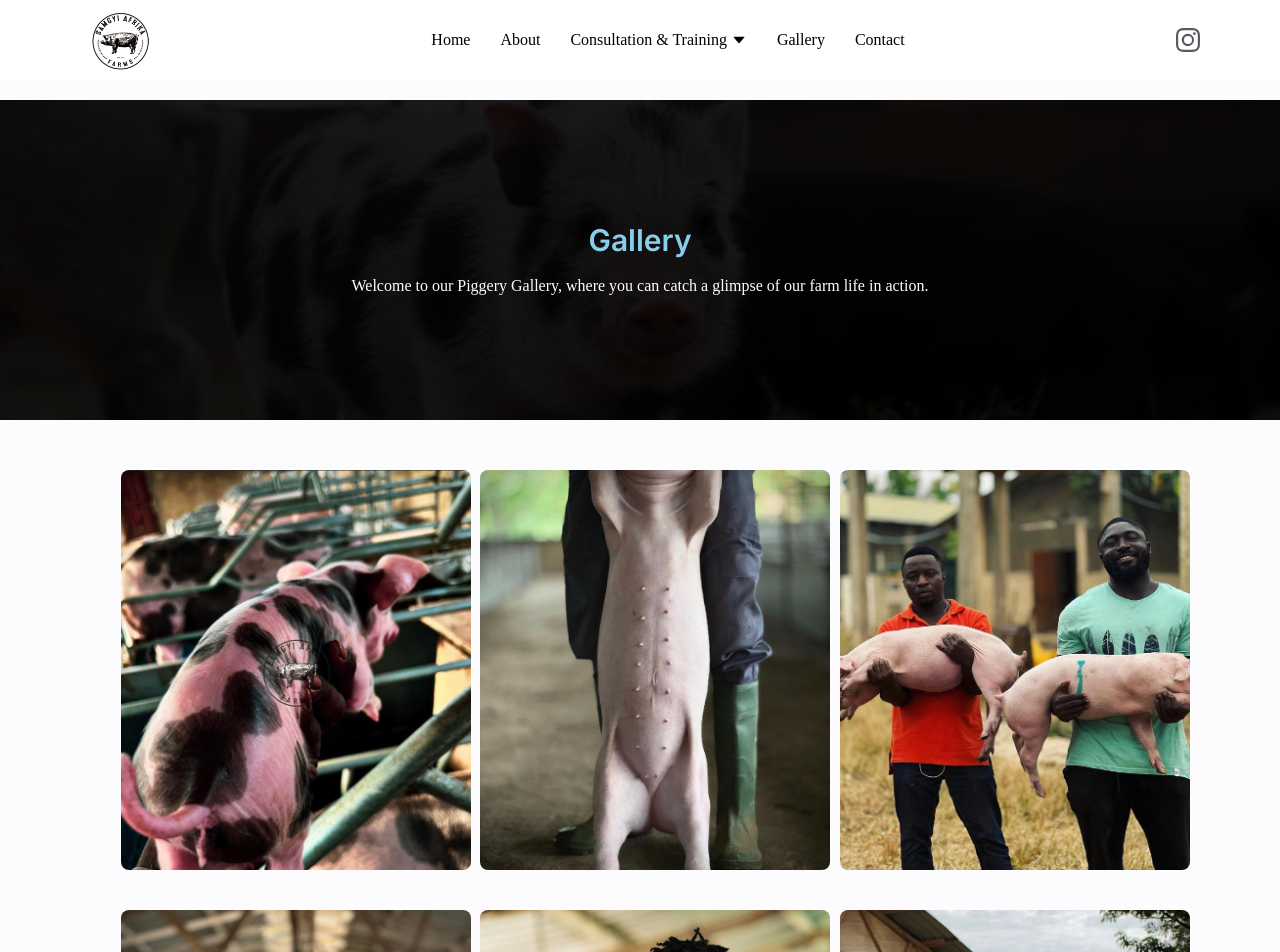
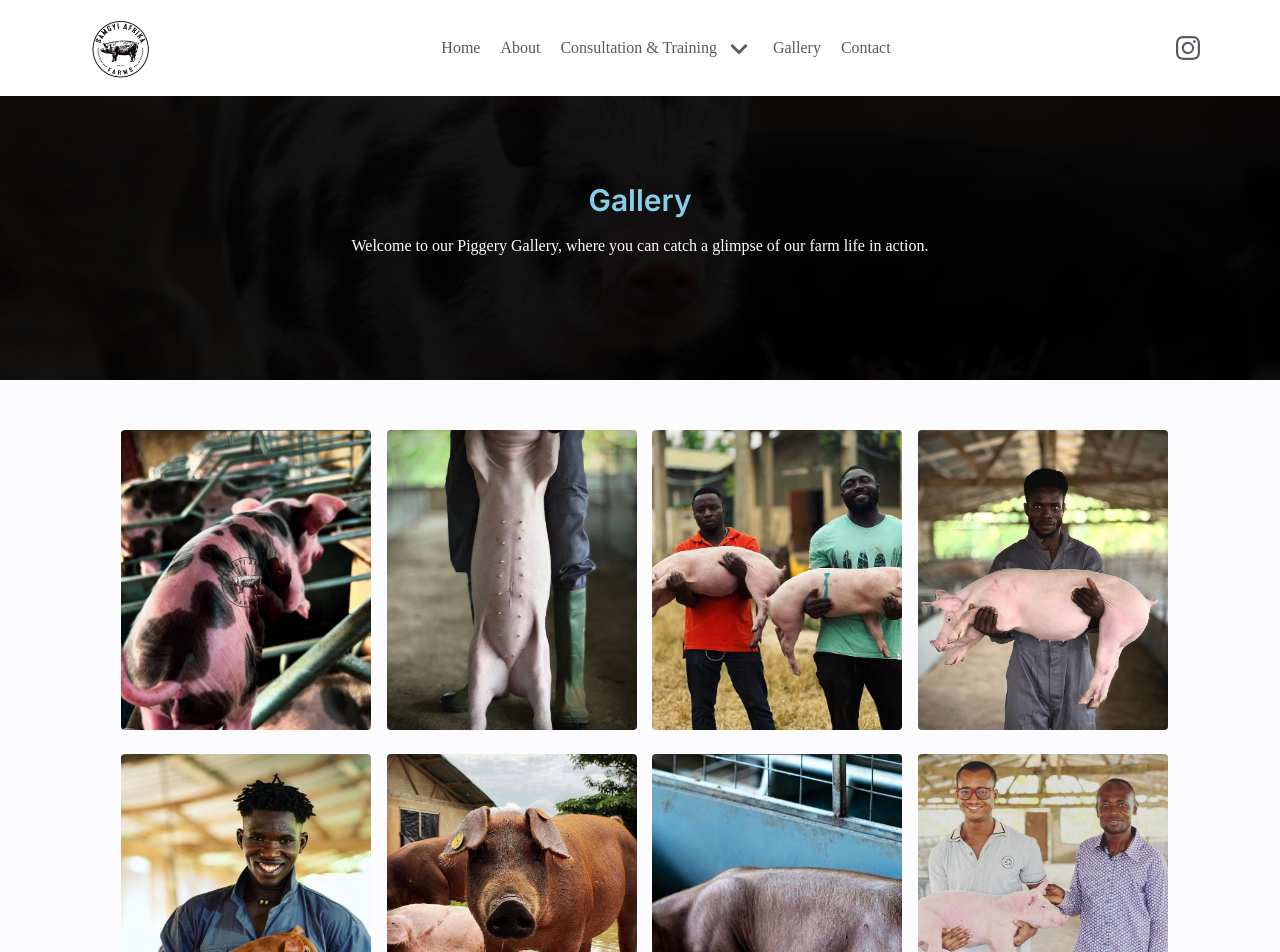
Before and after one commit to ranselorm/piggery, a React (Create React App) app: page /gallery in a window 1280 px wide. Shown: the top 952 px of the page. Built offline with nearby package versions, Linux system fonts and the light colour scheme.

Commit message:
Responsive Navbar

```diff
--- a/src/components/Header.jsx
+++ b/src/components/Header.jsx
@@ -9,22 +9,27 @@ import NavMobile from "./NavMobile";
 
 // import icons
 import { RiMenu4Fill, RiCloseFill } from "react-icons/ri";
+import { AiOutlineCloseCircle } from "react-icons/ai";
 
 const Header = () => {
   const [navMobile, setNavMobile] = useState(false);
 
   //destructure header
   const { logo } = header;
+  //
 
   return (
-    <header
-      className={`
-       fixed z-30 right-0 left-0 flex max-w-[1440px] mx-auto justify-between items-center px-[20px] lg:px-[80px] bg-white mb-[300px] py-[2px]`}
-    >
+    <header className="fixed z-30 right-0 left-0 flex max-w-[1440px] mx-auto justify-between items-center px-[20px] lg:px-[80px] bg-white mb-[300px] py-[2px]">
       <Link to="/">
-        <img src={logo} alt="logo" className="w-[80px]" />
+        <img
+          src={logo}
+          alt="logo"
+          className={`w-[80px] ${navMobile && "hidden"}`}
+        />
+
+        {/* <img src={logo} alt="logo" className="w-[80px]" /> */}
       </Link>
-      <Nav />
+      <Nav navMobile={navMobile} />
 
       <Link
         to={"https://www.instagram.com/sgafrika/?igshid=Y2I2MzMwZWM3ZA%3D%3D"}
@@ -33,13 +38,13 @@ const Header = () => {
       </Link>
 
       <div
-        className="lg:hidden absolute right-4 top-10"
+        className="lg:hidden absolute right-4 top-8"
         onClick={() => setNavMobile(!navMobile)}
       >
         {navMobile ? (
-          <RiCloseFill className="text-primary-200 text-3xl" />
+          <AiOutlineCloseCircle className="text-white text-4xl" />
         ) : (
-          <RiMenu4Fill className="text-primary-200 text-3xl" />
+          <RiMenu4Fill className="text-black text-3xl" />
         )}
       </div>
 
--- a/src/components/Nav.jsx
+++ b/src/components/Nav.jsx
@@ -1,15 +1,27 @@
 import { nav } from "../data";
 import { NavLink } from "react-router-dom";
+import NavLinks from "./NavLinks";
 import { AiFillCaretDown } from "react-icons/ai";
-import "../custom.css";
+// import "../custom.css";
 
-const Nav = () => {
+const Nav = ({ navMobile }) => {
   const activeLink = "text-primary-200 transition-all duration-300";
   const normalLink = "";
+  // flex justify-center items-center w-full h-full relative gap-x-6 text-black
+
   return (
     <nav className="hidden lg:flex">
-      <ul className="flex justify-center items-center w-full h-full text-black">
-        {/* {nav.map((item, index) => (
+      <ul className="flex items-center gap-x-4">
+        <NavLinks navMobile={navMobile} />
+      </ul>
+    </nav>
+  );
+};
+
+export default Nav;
+
+{
+  /* {nav.map((item, index) => (
           <NavLink
             to={item.href}
             key={index}
@@ -17,40 +29,5 @@ const Nav = () => {
           >
             {item.name}
           </NavLink>
-        ))} */}
-        <li>
-          <NavLink to="/">Home</NavLink>
-        </li>
-        <li>
-          <NavLink to="/about">About</NavLink>
-        </li>
-        <li>
-          <NavLink to="/consultation" className="flex items-center gap-x-1">
-            Consultation & Training
-            <AiFillCaretDown />
-          </NavLink>
-
-          <ul className="dropdown">
-            <li>
-              <a href="#">Consult on feed formulation</a>
-            </li>
-            <li>
-              <a href="#">Consult on breeding program</a>
-            </li>
-            <li>
-              <a href="#">Consult on infactstructure building</a>
-            </li>
-          </ul>
-        </li>
-        <li>
-          <NavLink to="/gallery">Gallery</NavLink>
-        </li>
-        <li>
-          <NavLink to="/contact">Contact</NavLink>
-        </li>
-      </ul>
-    </nav>
-  );
-};
-
-export default Nav;
+        ))} */
+}
--- /dev/null
+++ b/src/components/NavLinks.jsx
@@ -0,0 +1,112 @@
+import { useState } from "react";
+import { FaCaretRight } from "react-icons/fa";
+import { BiChevronUp, BiChevronDown } from "react-icons/bi";
+
+import { NavLink } from "react-router-dom";
+const links = [
+  { name: "Home", url: "/" },
+  { name: "About", url: "/about" },
+  {
+    name: "Consultation & Training",
+    iconup: <BiChevronUp />,
+    icondown: <BiChevronDown />,
+    url: "/consultation",
+    submenu: true,
+    sublinks: [
+      {
+        name: "Consult on feed formulation",
+        icon: <FaCaretRight />,
+        url: "/someid",
+      },
+      {
+        name: "Consult on breeding program ",
+        icon: <FaCaretRight />,
+        url: "/someid",
+      },
+      {
+        name: "Consult on infrastructure building",
+        icon: <FaCaretRight />,
+        url: "/someid",
+      },
+      {
+        name: "Pigs Academy",
+        icon: <FaCaretRight />,
+        url: "/someid",
+      },
+    ],
+  },
+  { name: "Gallery", url: "/gallery" },
+  { name: "Contact", url: "/contact" },
+];
+const NavLinks = ({ navMobile }) => {
+  const [heading, setHeading] = useState("");
+  const [onEnter, setOnEnter] = useState(false);
+  if (onEnter) {
+    alert("heyyy");
+  }
+  return (
+    <>
+      {links.map((link, index) => (
+        <div key={index}>
+          <div className="group py-7">
+            <NavLink
+              to={link.url}
+              className=" lg:hover:text-primary-200 transition-all duration-300 py-7 "
+              onClick={() =>
+                heading !== link.name ? setHeading(link.name) : setHeading("")
+              }
+              onMouseEnter={() => setOnEnter(true)}
+            >
+              <span className="flex items-center gap-x-1">
+                {link.name}
+                <span className="text-4xl">
+                  {heading === link.name && onEnter
+                    ? link.iconup
+                    : link.icondown}
+                </span>
+              </span>
+            </NavLink>
+            {link.submenu && (
+              <div>
+                <div className="absolute top-10 hidden group-hover:md:block hover:md:block">
+                  <div className="py-3">
+                    <div className="w-4 h-4 left-3 absolute mt-1 bg-white rotate-45"></div>
+                  </div>
+                  <div className="bg-white p-3.5 flex flex-col gap-y-3">
+                    {link.sublinks.map((link, index) => (
+                      <div key={index}>
+                        <NavLink
+                          to={link.url}
+                          className="text-sm hover:bg-primary-200 transition-all duration-150 font-semibold flex items-center gap-x-4 py-2 px-2"
+                        >
+                          <FaCaretRight />
+                          {link.name}
+                        </NavLink>
+                      </div>
+                    ))}
+                  </div>
+                </div>
+              </div>
+            )}
+          </div>
+          {/* mobile submenu */}
+          <div className={`${heading === link.name ? "md:hidden" : "hidden"}`}>
+            {link.submenu &&
+              link.sublinks.map((link, index) => (
+                <div key={index} className="py-1 pl-7 font-semibold">
+                  <NavLink
+                    to={link.url}
+                    className="text-[16px] flex items-center gap-x-2"
+                  >
+                    {link.name}
+                  </NavLink>
+                </div>
+              ))}
+          </div>
+        </div>
+      ))}
+    </>
+  );
+};
+
+export default NavLinks;
--- a/src/components/NavMobile.jsx
+++ b/src/components/NavMobile.jsx
@@ -1,19 +1,18 @@
-import { Link } from "react-router-dom";
-import { nav } from "../data";
+import { NavLink } from "react-router-dom";
+import NavLinks from "./NavLinks";
+import { AiFillCaretDown } from "react-icons/ai";
 
 const NavMobile = ({ navMobile, setNavMobile }) => {
   return (
     <nav
       className={`${
-        navMobile ? "min-w-[60%]" : "min-w-0"
-      } lg:hidden h-full bg-neutral-500 fixed top-0 right-0 bottom-12 overflow-hidden -z-10 transition-all duration-300 w-0`}
+        navMobile ? "min-w-[100%]" : "min-w-0"
+      } lg:hidden h-full bg-black fixed top-0 right-0  bottom-12 overflow-hidden -z-10 transition-all duration-300 w-0 py-24`}
     >
-      <ul className="flex flex-col justify-center items-center w-full h-full gap-8">
-        {nav.map((item, index) => (
-          <li className="text-white text-body-md" key={index}>
-            <Link to={item.href}>{item.name}</Link>
-          </li>
-        ))}
+      <ul className="flex flex-col items-start gap-x-4 px-10">
+        <div className="text-xl text-white">
+          <NavLinks />
+        </div>
       </ul>
     </nav>
   );
--- a/src/custom.css
+++ b/src/custom.css
@@ -1,5 +1,4 @@
-ul {
-}
+
 ul li {
   display: inline-block;
   position: relative;
--- a/src/pages/About.jsx
+++ b/src/pages/About.jsx
@@ -3,7 +3,7 @@ import { Link } from "react-router-dom";
 
 const About = () => {
   return (
-    <section className="py-[80px] md:py-[110px] lg:pt-[140] lg:pb-[180px]">
+    <section className="py-[80px] md:py-[110px] lg:pt-[140] lg:pb-[180px] text-black">
       <div className="px-[20px] lg:px-[135px]">
         {/* wrapper */}
         <div className="flex flex-col lg:flex-row items-center gap-x-8 mt-[100px]">
--- a/src/pages/Gallery.jsx
+++ b/src/pages/Gallery.jsx
@@ -26,6 +26,14 @@ export const images = [
   {
     text: "Description of image is here image3",
     link: require("../images/p7.jpeg"),
+  },
+  {
+    text: "Description of image is here image3",
+    link: require("../images/p8.jpeg"),
+  },
+  {
+    text: "Description of image is here image3",
+    link: require("../images/p9.jpeg"),
   },
 ];
 
@@ -56,7 +64,7 @@ const Gallery = () => {
   };
 
   return (
-    <section className="mt-[100px] relative my-[100px]">
+    <section className="mt-[60px] relative my-[100px]">
       <div className="bg-pg bg-cover bg-center w-full h-[40vh] mb-[50px]">
         <div className="flex flex-col items-center justify-center text-center backdrop-brightness-[.10] w-full h-full">
           <h2 className="text-primary-200 text-3xl mb-4 font-semibold">
@@ -68,11 +76,11 @@ const Gallery = () => {
           </p>
         </div>
       </div>
-      <div className="grid lg:grid-cols-3 gap-10 items-center justify-center container mx-auto">
+      <div className="grid lg:grid-cols-4 gap-6 items-center justify-center container mx-auto">
         {images.map((item, itemIndex) => (
           <div
             key={itemIndex}
-            className="w-[380px] lg:w-[350px] h-[500px] lg:h-[400px] overflow-hidden rounded-lg"
+            className="w-[380px] lg:w-[250px] h-[500px] lg:h-[300px] overflow-hidden rounded"
           >
             <img
               src={item.link}
```
Also changed, not shown: src/components/Footer.jsx (+9 -9 lines).
